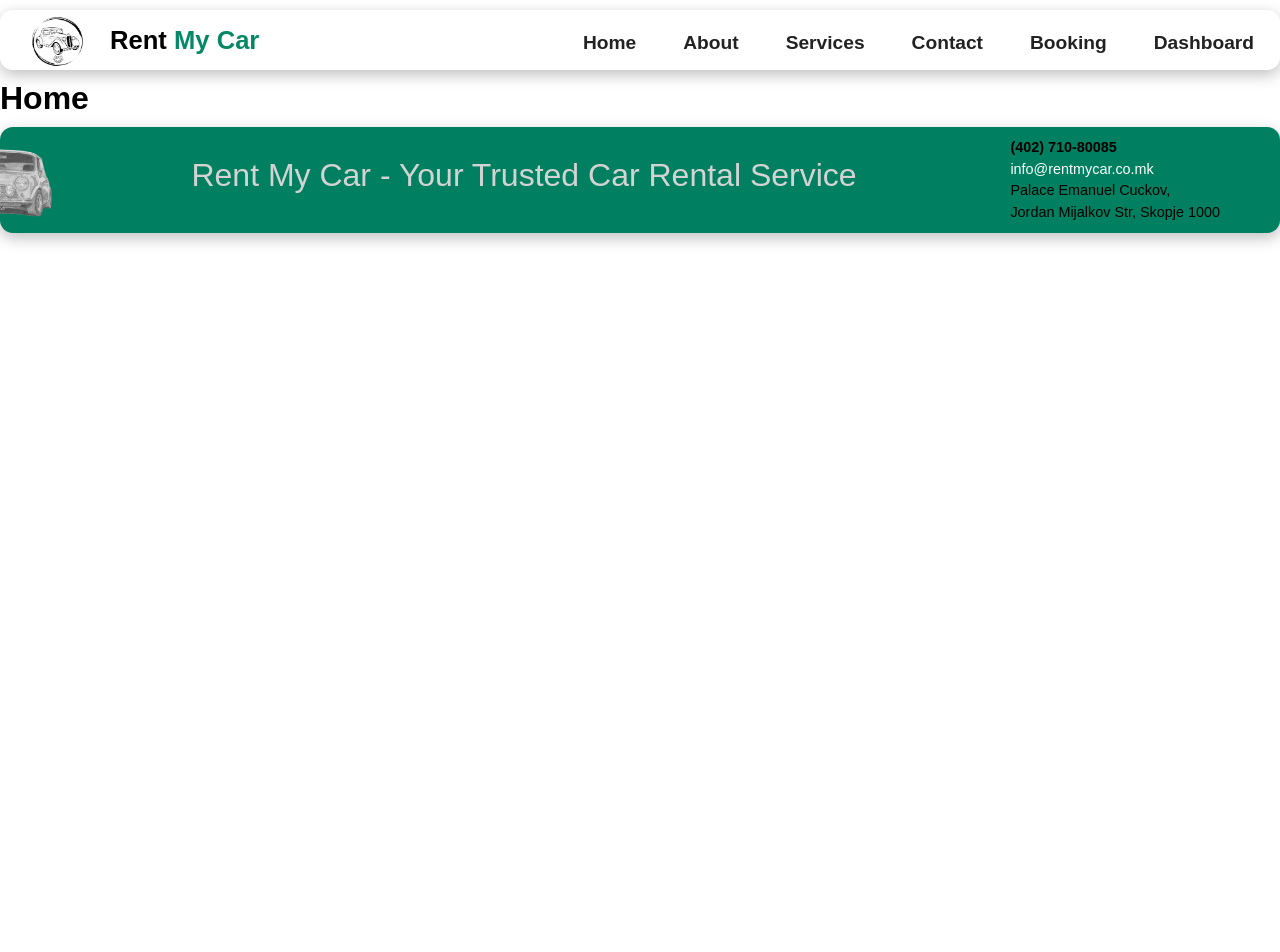
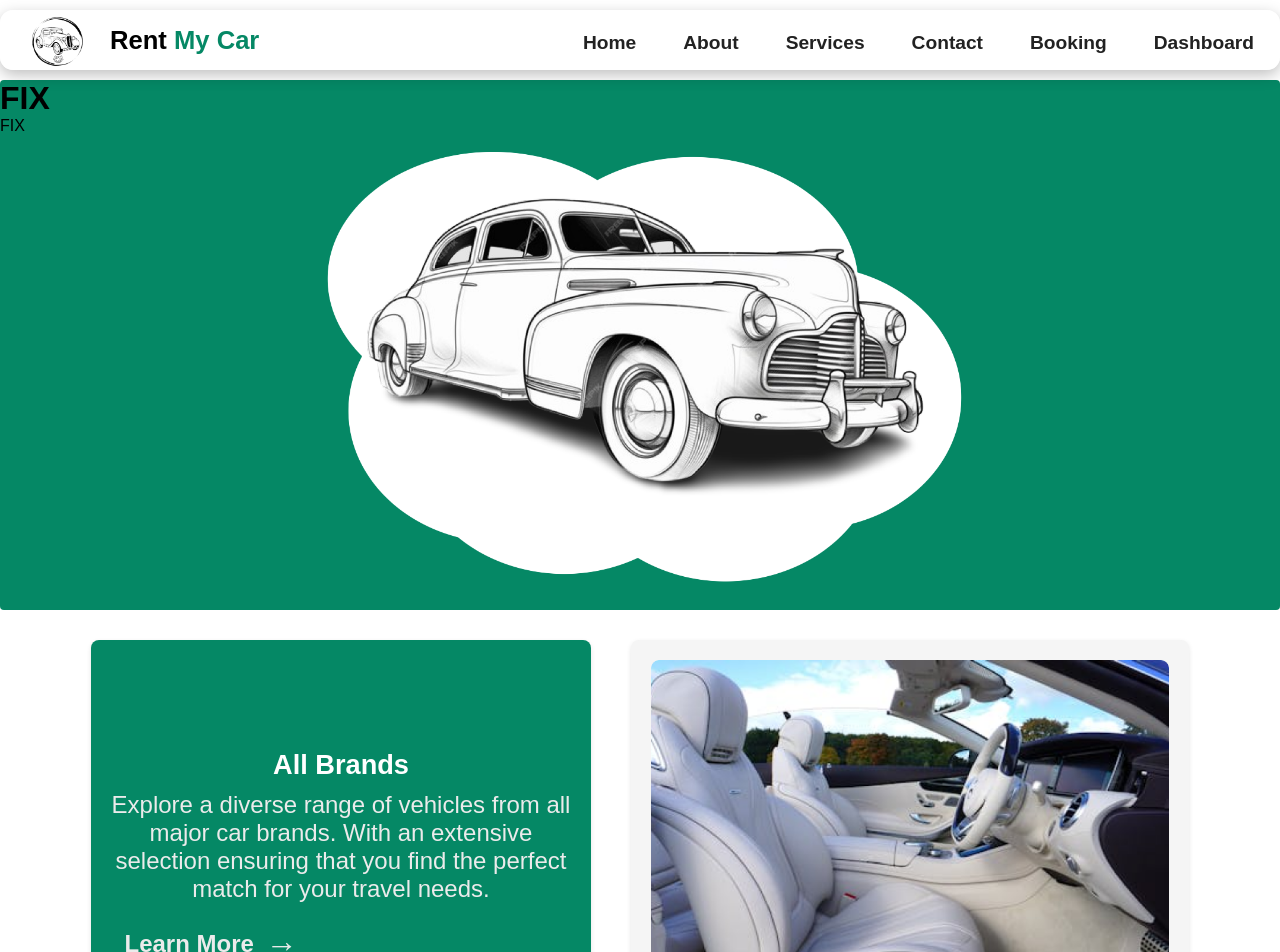
Before and after one commit to Nan0NJ/rent-my-car, a React (Create React App) app in the folder front-end/: page / in a window 1280 px wide. Shown: the top 952 px of the page. Before the commit the page ends 800 px from the top, so only its background shows below. Built offline with nearby package versions, Linux system fonts and the light colour scheme; a web font is replaced by a local one.

Commit message:
Adding Contribution to Landing Page
Addition of Banner and fixing Service page to use Service component separate so i can use it with smt else.

```diff
--- /dev/null
+++ b/front-end/src/css/banner-style.css
@@ -0,0 +1,24 @@
+.hero-image {
+    height: calc(110vh - 350px); /* Adjust the height based on viewport height (minus navbar height) */
+    background-image: url("../imgs/Banner.png");
+    background-position: center;
+    background-repeat: no-repeat;
+    background-size: contain; /* Change from cover to contain */
+    position: relative;
+    border-radius: 4px;
+    z-index: -1; /* Set a negative z-index to position the banner behind the content */
+    background-color: #058865;
+}
+/* FIXXXXXXXXXXXXXXXXXXXXXXXXXXXXXXXXXXXXXXXXX LATER  */
+/* .hero-text {
+    text-align: center;
+    position: absolute;
+    top: 50%;
+    left: 50%;
+    transform: translate(-50%, -50%);
+    color: white;
+}
+
+.hero-text h1 {
+    color: white;
+} */
--- a/front-end/src/main_components/Pages/HomePage.jsx
+++ b/front-end/src/main_components/Pages/HomePage.jsx
@@ -1,9 +1,17 @@
-import React from "react";
+import React, {useEffect}from 'react';
+
+// Importing the files
+import Banner from '../landing_page_components/Banner';
+import Serviced from '../landing_page_components/Serviced';
 
 const Home = () => {
+    useEffect(() => {
+        window.scrollTo(0, 0); // Scroll to the top of the page when the component mounts
+      }, []);
     return (
         <div>
-            <h1>Home</h1>
+            <Banner />
+            <Serviced />
         </div>
     );
 };
--- a/front-end/src/main_components/Pages/OurServces.jsx
+++ b/front-end/src/main_components/Pages/OurServces.jsx
@@ -1,36 +1,11 @@
 import React from 'react';
-import './../../css/service-style.css';
 
-import Image1 from './../../imgs/image1.png';
-import Image2 from './../../imgs/image2.png';
+import Serviced from '../landing_page_components/Serviced';
 
 const Services = () => {
   return (
-    <div className="services-container">
-      <div className="service-card">
-        <h3 className="service-title">All Brands</h3>
-        <p className="service-text">
-          Explore a diverse range of vehicles from all major car brands. With an extensive selection ensuring that you find the perfect match for your travel needs.
-        </p>
-        <a href="/booking" className="service-link">
-          Learn More <span>&rarr;</span>
-        </a>
-      </div>
-      <div className="service-image">
-        <img src={Image1} alt="Car interior" />
-      </div>
-      <div className="service-image">
-        <img src={Image2} alt="Car dashboard" />
-      </div>
-      <div className="service-card">
-        <h3 className="service-title">Free Support</h3>
-        <p className="service-text">
-          Our dedicated support team is here to assist you at every step. From booking your car to managing your rental, addressing all concerns, we provide round-the-clock support to ensure a smooth and hassle-free experience.
-        </p>
-        <a href="/contact" className="service-link">
-          Learn More <span>&rarr;</span>
-        </a>
-      </div>
+    <div>
+      <Serviced />
     </div>
   );
 };
--- /dev/null
+++ b/front-end/src/main_components/landing_page_components/Banner.jsx
@@ -0,0 +1,15 @@
+import React from 'react';
+
+// Importing the files
+import "./../../css/banner-style.css";
+
+const Banner = () => (
+  <div className="hero-image">
+    <div className="hero-text">
+      <h1>FIX</h1>
+      <p>FIX</p>
+    </div>
+  </div>
+);
+
+export default Banner;
--- /dev/null
+++ b/front-end/src/main_components/landing_page_components/Serviced.jsx
@@ -0,0 +1,38 @@
+import React from 'react';
+import './../../css/service-style.css';
+
+import Image1 from './../../imgs/image1.png';
+import Image2 from './../../imgs/image2.png';
+
+const Serviced = () => {
+  return (
+    <div className="services-container">
+      <div className="service-card">
+        <h3 className="service-title">All Brands</h3>
+        <p className="service-text">
+          Explore a diverse range of vehicles from all major car brands. With an extensive selection ensuring that you find the perfect match for your travel needs.
+        </p>
+        <a href="/booking" className="service-link">
+          Learn More <span>&rarr;</span>
+        </a>
+      </div>
+      <div className="service-image">
+        <img src={Image1} alt="Car interior" />
+      </div>
+      <div className="service-image">
+        <img src={Image2} alt="Car dashboard" />
+      </div>
+      <div className="service-card">
+        <h3 className="service-title">Free Support</h3>
+        <p className="service-text">
+          Our dedicated support team is here to assist you at every step. From booking your car to managing your rental, addressing all concerns, we provide round-the-clock support to ensure a smooth and hassle-free experience.
+        </p>
+        <a href="/contact" className="service-link">
+          Learn More <span>&rarr;</span>
+        </a>
+      </div>
+    </div>
+  );
+};
+
+export default Serviced;
```
Also changed, not shown: front-end/src/imgs/Banner.png (added).
